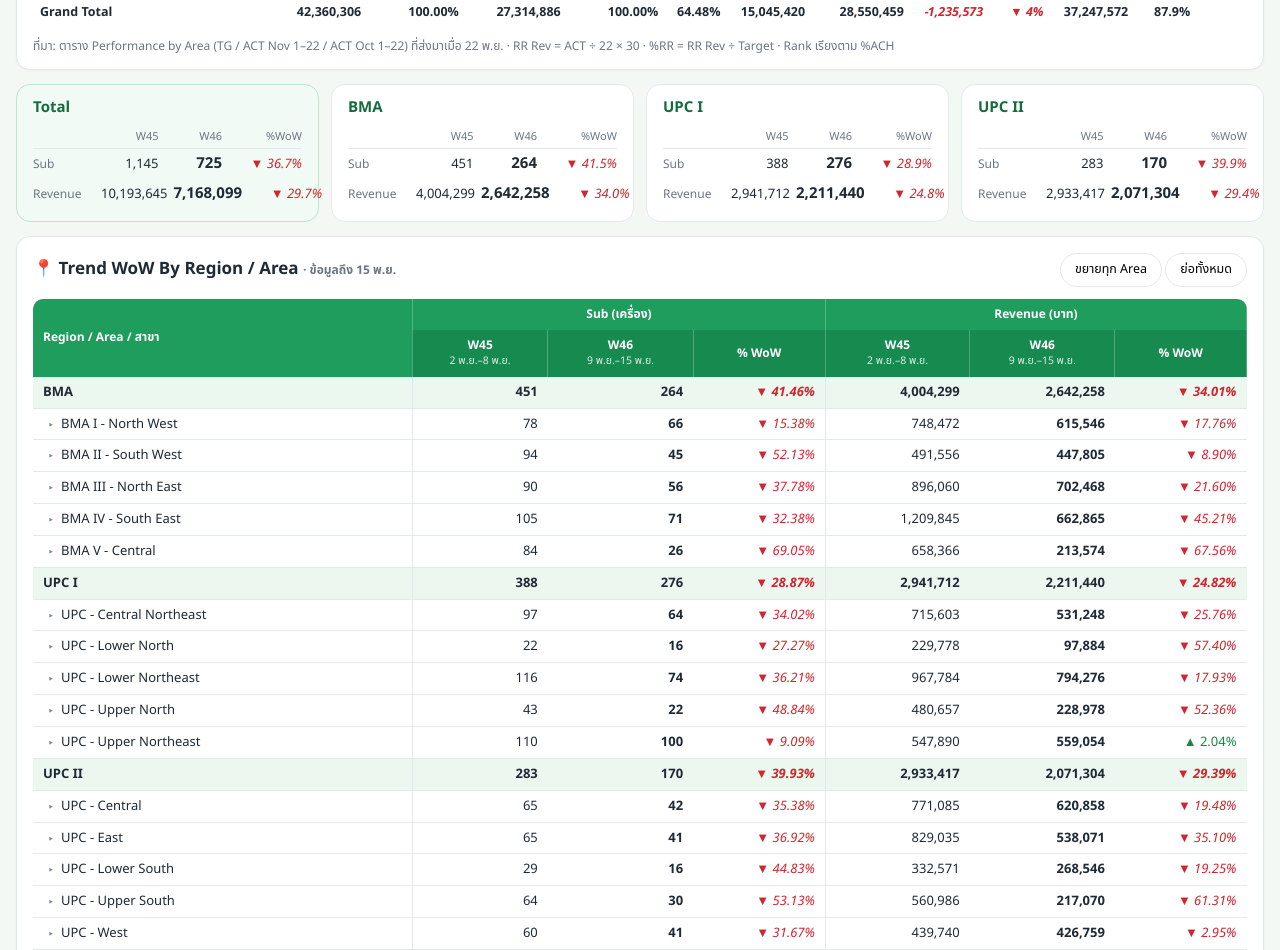
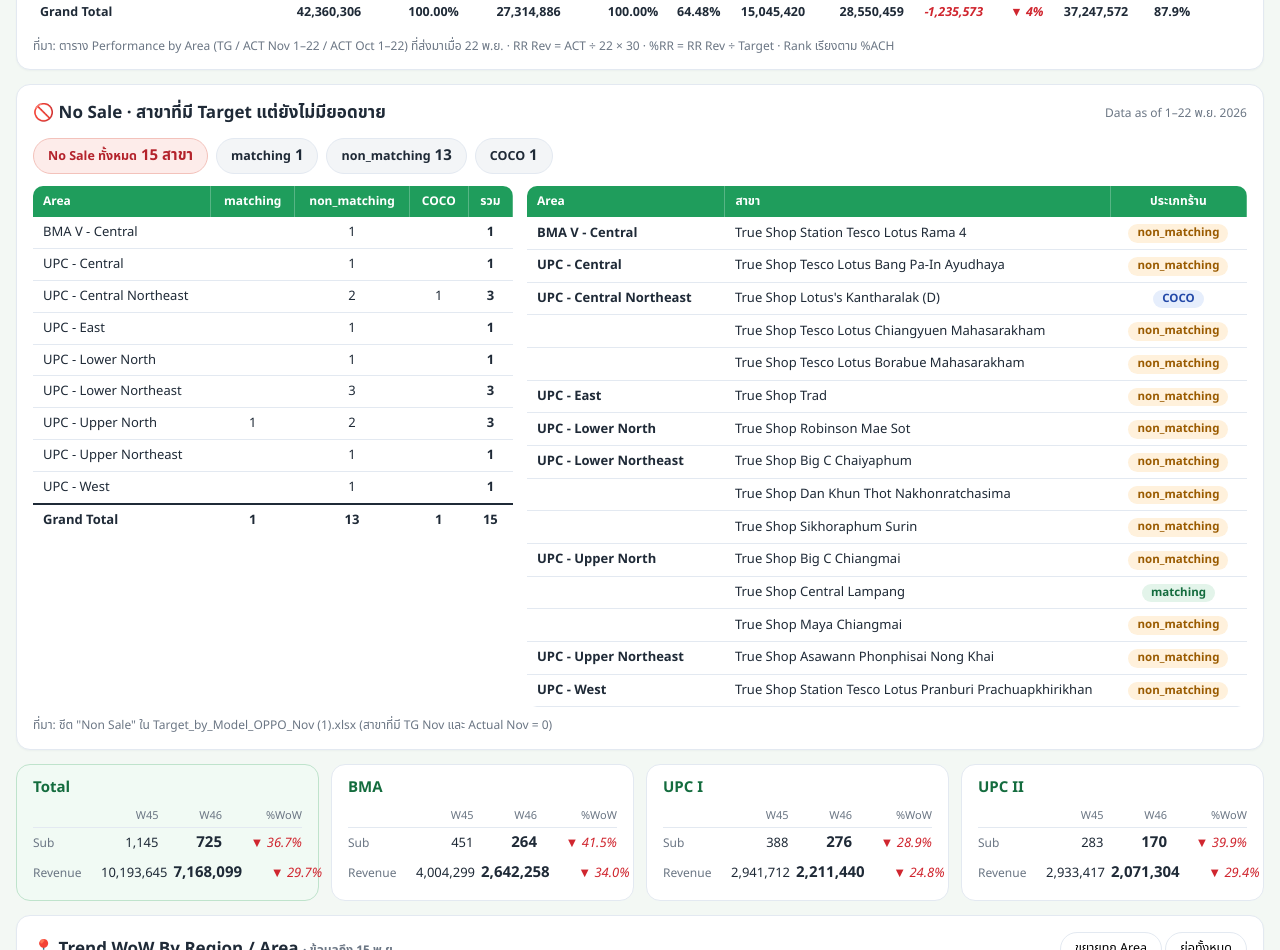
Before and after one commit to chadachadas23-bit/chadachada.s23-gmail.com, a plain HTML site: page oppo-trend-wow.html in a window 1280 px wide. Shown: the part 954-1904 px from the top of the page. Drawn offline with Linux system fonts and the light colour scheme.

Commit message:
Add No Sale section (shops with target and no sales, 1-22 Nov)
Co-Authored-By: Claude Opus 5.5 <noreply@anthropic.com>
Claude-Session: https://claude.ai/code/session_01UaxeixB9qhsS3hDqCxkZG4

```diff
--- a/oppo-trend-wow.html
+++ b/oppo-trend-wow.html
@@ -52,6 +52,17 @@ table.t.perf td,table.t.perf th{padding:6px 7px}
 table.t.perf th.name,table.t.perf td.name{min-width:170px;position:static}
 table.t.perf td.rg{font-weight:700;text-align:center;color:#146c3e}
 table.t.perf td.ach{font-weight:700}
+.ns-sum{display:flex;flex-wrap:wrap;gap:8px;margin-bottom:12px}
+.ns-pill{border-radius:999px;padding:6px 14px;font-weight:600;font-size:12.5px;background:#f3f5f7;border:1px solid var(--line)}
+.ns-pill.big{background:#fdecea;border-color:#f3c2bb;color:#b4232c}
+.ns-pill b{font-size:15px;margin-left:4px}
+.ns-grid{display:grid;grid-template-columns:minmax(300px,2fr) minmax(320px,3fr);gap:14px}
+@media (max-width:820px){.ns-grid{grid-template-columns:1fr}}
+table.t.ns{min-width:0}
+table.t.ns th.name,table.t.ns td.name{position:static;min-width:0;white-space:normal}
+table.t.ns td.c{text-align:center}
+.typ{display:inline-block;border-radius:999px;padding:1px 9px;font-size:11.5px;font-weight:600}
+.typ.matching{background:#e3f4ea;color:#146c3e}.typ.non_matching{background:#fff1dc;color:#9a5b00}.typ.COCO{background:#e6eefc;color:#2349a8}
 .kpi .l{font-size:12px;color:var(--muted)}
 .kpi .v{font-size:26px;font-weight:700;margin-top:2px}
 .kpi .s{font-size:12.5px;margin-top:2px}
@@ -112,6 +123,15 @@ table.t td.gs{border-left:1px solid var(--line)}
     </div>
     <div class="tscroll"><table class="t perf" id="t-perf"></table></div>
     <div class="note">ที่มา: ตาราง Performance by Area (TG / ACT Nov 1–22 / ACT Oct 1–22) ที่ส่งมาเมื่อ 22 พ.ย. · RR Rev = ACT ÷ 22 × 30 · %RR = RR Rev ÷ Target · Rank เรียงตาม %ACH</div>
+  </div>
+  <div class="card" id="sec-nosale">
+    <div class="sechead"><h2>🚫 No Sale · สาขาที่มี Target แต่ยังไม่มียอดขาย</h2><span class="asof">Data as of 1–22 พ.ย. 2026</span></div>
+    <div class="ns-sum" id="ns-sum"></div>
+    <div class="ns-grid">
+      <div><div class="tscroll"><table class="t ns" id="t-ns-area"></table></div></div>
+      <div><div class="tscroll"><table class="t ns" id="t-ns-shop"></table></div></div>
+    </div>
+    <div class="note">ที่มา: ชีต "Non Sale" ใน Target_by_Model_OPPO_Nov (1).xlsx (สาขาที่มี TG Nov และ Actual Nov = 0)</div>
   </div>
   <div class="kpis" id="kpis"></div>
   <div class="card" id="sec-region">
@@ -339,5 +359,43 @@ const tt=el('tr','tot');const g=el('td','name','Grand Total');g.colSpan=2;tt.app
 tbl.appendChild(tb);
 })();
 </script>
+
+<script>
+(function(){
+const NS=[
+['BMA V - Central','True Shop Station Tesco Lotus Rama 4','non_matching'],
+['UPC - Central','True Shop Tesco Lotus Bang Pa-In Ayudhaya','non_matching'],
+['UPC - Central Northeast',"True Shop Lotus's Kantharalak (D)",'COCO'],
+['UPC - Central Northeast','True Shop Tesco Lotus Chiangyuen Mahasarakham','non_matching'],
+['UPC - Central Northeast','True Shop Tesco Lotus Borabue Mahasarakham','non_matching'],
+['UPC - East','True Shop Trad','non_matching'],
+['UPC - Lower North','True Shop Robinson Mae Sot','non_matching'],
+['UPC - Lower Northeast','True Shop Big C Chaiyaphum','non_matching'],
+['UPC - Lower Northeast','True Shop Dan Khun Thot Nakhonratchasima','non_matching'],
+['UPC - Lower Northeast','True Shop Sikhoraphum Surin','non_matching'],
+['UPC - Upper North','True Shop Big C Chiangmai','non_matching'],
+['UPC - Upper North','True Shop Central Lampang','matching'],
+['UPC - Upper North','True Shop Maya Chiangmai','non_matching'],
+['UPC - Upper Northeast','True Shop Asawann Phonphisai Nong Khai','non_matching'],
+['UPC - West','True Shop Station Tesco Lotus Pranburi Prachuapkhirikhan','non_matching']];
+const TYPES=['matching','non_matching','COCO'];
+const el=(t,c,txt)=>{const e=document.createElement(t);if(c)e.className=c;if(txt!==undefined)e.textContent=txt;return e;};
+const sum=document.getElementById('ns-sum');
+const p0=el('span','ns-pill big','No Sale ทั้งหมด');p0.append(el('b','',NS.length+' สาขา'));sum.append(p0);
+TYPES.forEach(t=>{const n=NS.filter(r=>r[2]===t).length;const p=el('span','ns-pill',t);p.append(el('b','',String(n)));sum.append(p);});
+// area table
+const ta=document.getElementById('t-ns-area');const th=el('thead');const hr=el('tr');
+[['Area','name'],['matching'],['non_matching'],['COCO'],['รวม']].forEach(([h,c])=>hr.append(el('th',c||'',h)));th.append(hr);ta.append(th);
+const tb=el('tbody');const areas=[...new Set(NS.map(r=>r[0]))];
+areas.forEach(a=>{const tr=el('tr');tr.append(el('td','name',a));TYPES.forEach(t=>{const n=NS.filter(r=>r[0]===a&&r[2]===t).length;tr.append(el('td','c',n?String(n):''));});
+  tr.append(el('td','c',String(NS.filter(r=>r[0]===a).length)));tr.lastChild.style.fontWeight='700';tb.append(tr);});
+const tt=el('tr','tot');tt.append(el('td','name','Grand Total'));TYPES.forEach(t=>tt.append(el('td','c',String(NS.filter(r=>r[2]===t).length))));tt.append(el('td','c',String(NS.length)));tb.append(tt);ta.append(tb);
+// shop table
+const ts=document.getElementById('t-ns-shop');const th2=el('thead');const h2=el('tr');[['Area','name'],['สาขา','name'],['ประเภทร้าน']].forEach(([h,c])=>h2.append(el('th',c||'',h)));th2.append(h2);ts.append(th2);
+const tb2=el('tbody');let last='';
+NS.forEach(([a,sh,t])=>{const tr=el('tr');const ca=el('td','name',a===last?'':a);if(a!==last)ca.style.fontWeight='700';last=a;tr.append(ca);tr.append(el('td','name',sh));const c=el('td','c');c.append(el('span','typ '+t,t));tr.append(c);tb2.append(tr);});
+ts.append(tb2);
+})();
+</script>
 </body>
 </html>
```
